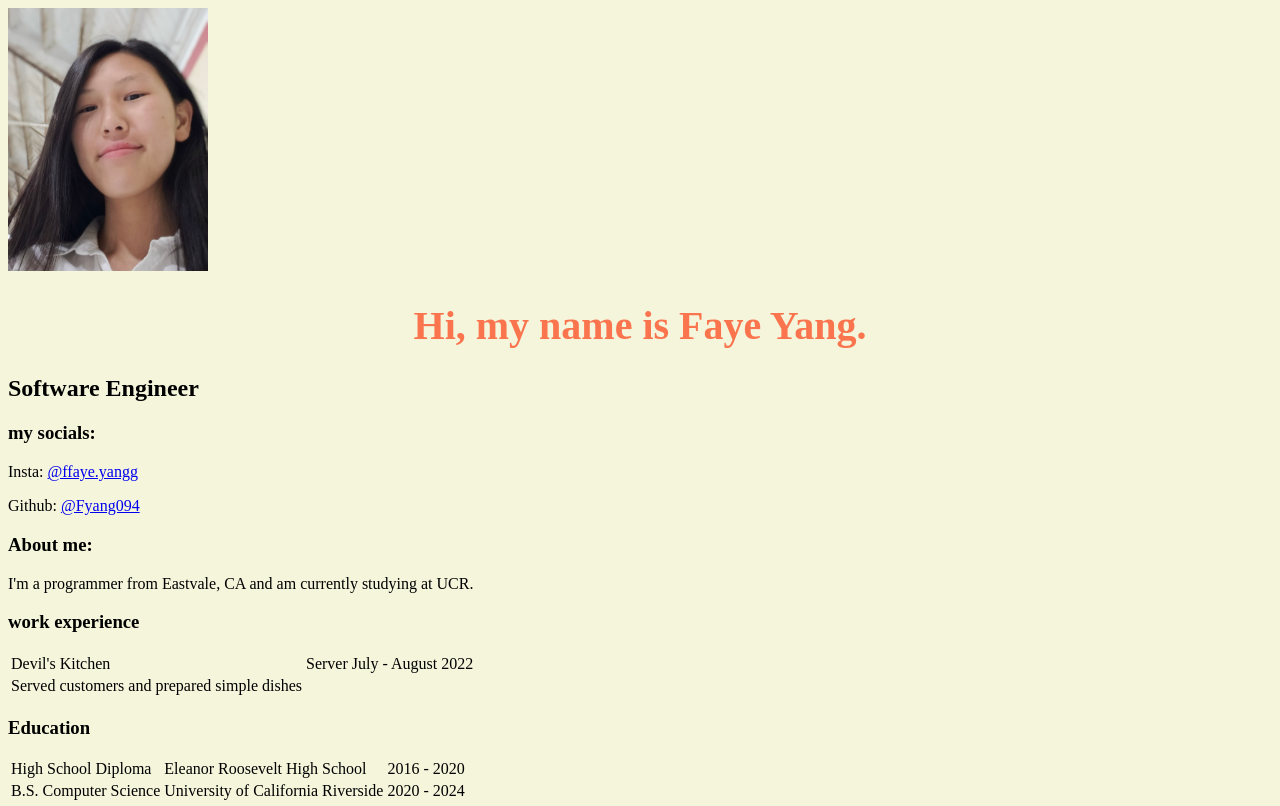
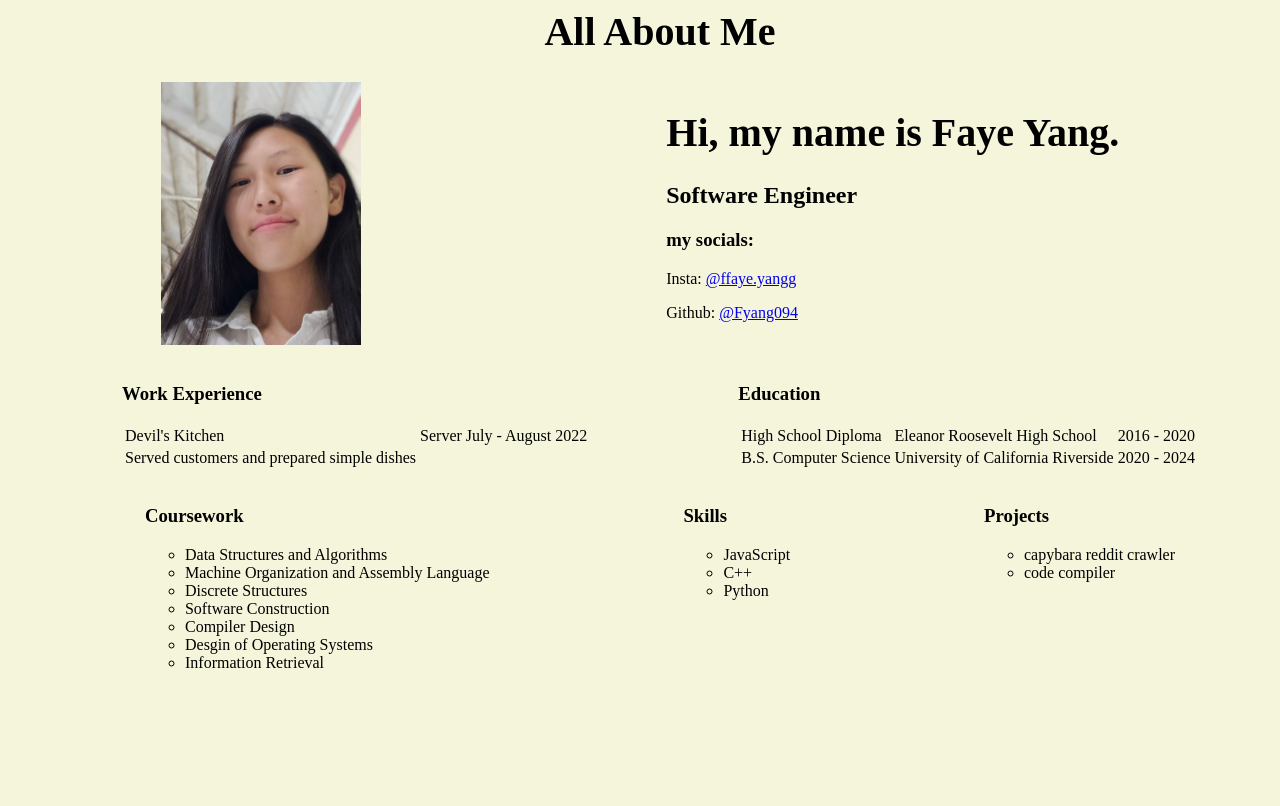
Before and after one commit to Fyang094/Fyang094.github.io, a plain HTML site: page index.html in a window 1280 px wide. Shown: the top 806 px of the page. Drawn offline with Linux system fonts and the light colour scheme.

Commit message:
partial update

```diff
--- a/index.html
+++ b/index.html
@@ -1,12 +1,17 @@
-<!DOCTYPE html>
-<html lang="en">
-    <head>
-        <meta charset="utf-8">
-        <title> All About Me</title>
-        <link rel="stylesheet" href="index.css">
-    </head>
-    <body>
+<link rel="stylesheet" href="style/style.css">
+
+<!-- main title -->
+<ul class = "head">
+    <h1> All About Me</h1>
+    <meta charset="utf-8">
+</ul>
+
+<!-- introductions -->
+<ul class = "flex">
+    <li class = "flex-item">
         <img src="./images/2533.jpg" alt="pfp">
+    </li>
+    <li class = "flex-item">
         <h1> Hi, my name is Faye Yang. </h1>
 
         <h2> Software Engineer </h2>
@@ -15,10 +20,13 @@
         <p> Insta: <a href="https://www.instagram.com/ffaye.yangg/"> @ffaye.yangg </a></p>
         <p> Github: <a href="https://github.com/Fyang094"> @Fyang094 </a></p>
 
-        <h3> About me: </h3>
-        <p>  I'm a programmer from Eastvale, CA and am currently studying at UCR. </p>
+    </li>
+</ul>
 
-        <h3> work experience </h3>
+<!-- resume -->
+<ul class = "resume">
+    <li class = "resume-item">
+        <h3> Work Experience </h3>
         <table>
             <tbody>
                 <tr>
@@ -31,7 +39,8 @@
                 </tr>
             </tbody>
         </table>
-
+    </li>
+    <li class = "resume-item">
         <h3> Education </h3>
         <table>
             <tbody>
@@ -46,8 +55,13 @@
                     <td> 2020 - 2024 </td>
                 </tr>
             </tbody>
+        </table>
+    </li>
+</ul>
 
-        </table>
+<!-- school experience -->
+<ul class = "school">
+    <li class = "school-item">
         <h3> Coursework </h3>
         <ul>
             <li> Data Structures and Algorithms </li>
@@ -58,32 +72,20 @@
             <li> Desgin of Operating Systems </li>
             <li> Information Retrieval </li>
         </ul>
+    </li>
+    <li class = "school-item">
         <h3> Skills </h3>
         <ul>
             <li> JavaScript </li>
             <li> C++ </li>
             <li> Python </li>
         </ul>
+    </li>
+    <li class = "school-item">
         <h3> Projects </h3>
         <ul>
             <li> capybara reddit crawler </li>
             <li> code compiler </li>
         </ul>
-    </body>
-</html>
-
-<style>
-    h1 {
-        color: #FA744D;
-        font-size : 40px;
-        text-align : center;
-    }
-
-    body {
-        background-color: beige;
-    }
-
-    img {
-        width: 200px;
-    }
-</style>
+    </li>
+</ul>
--- /dev/null
+++ b/style/style.css
@@ -0,0 +1,47 @@
+.head {
+    text-align: center;
+}
+
+.flex {
+    display : flex;
+    flex-direction : row;
+    justify-content : space-around;
+
+    padding: 0;
+    margin: 0;
+    list-style: none;
+}
+
+.resume {
+    display : flex;
+    flex-direction : row;
+    justify-content : space-around;
+
+    list-style: none;
+}
+
+.school {
+    display : flex;
+    flex-direction : row;
+    justify-content: space-around;
+
+    list-style: none;
+}
+
+title {
+    font-size : 50px;
+}
+
+h1 {
+    color : black;
+    font-size : 40px;
+}
+
+
+body {
+    background-color: beige;
+}
+
+img {
+    width: 200px;
+}
```
